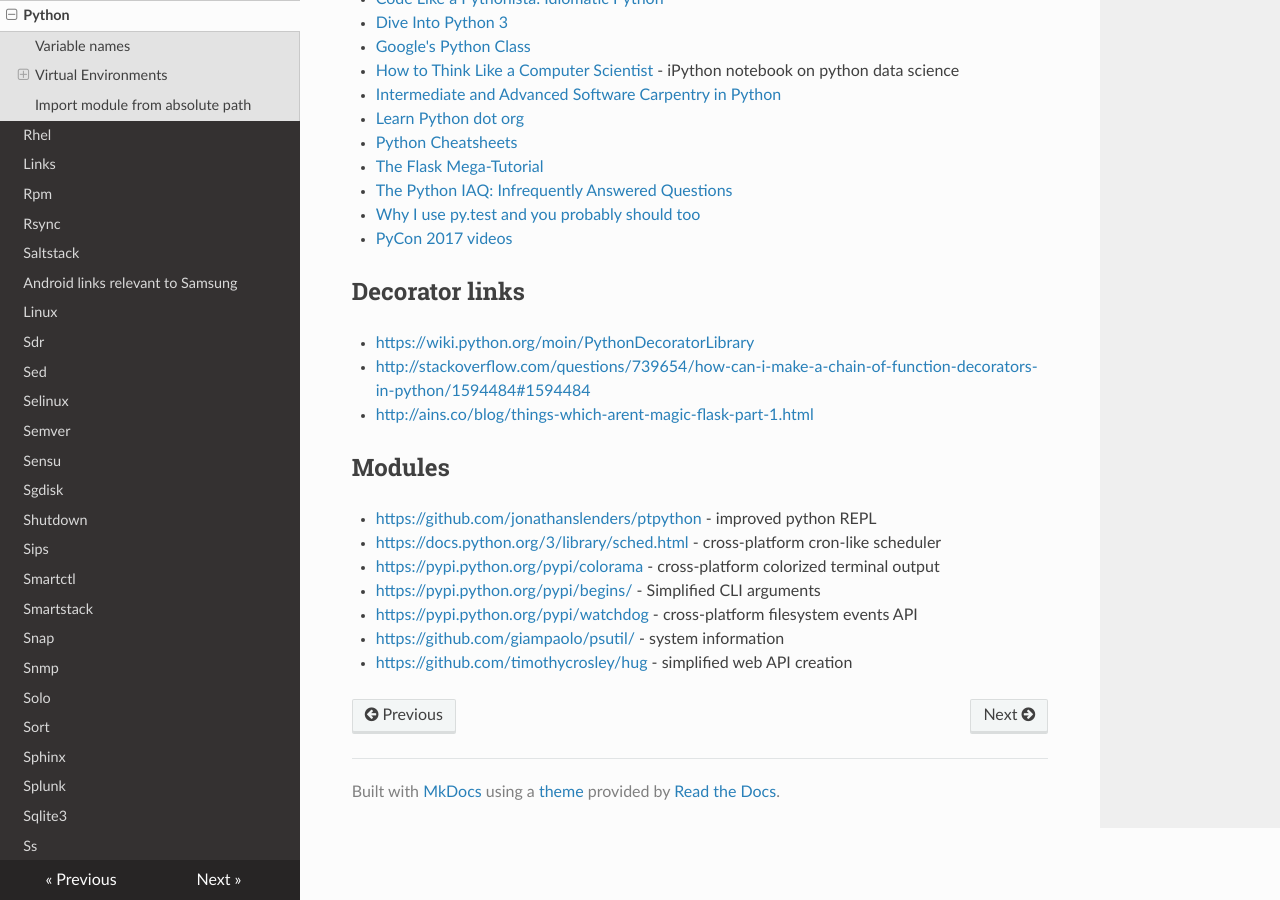
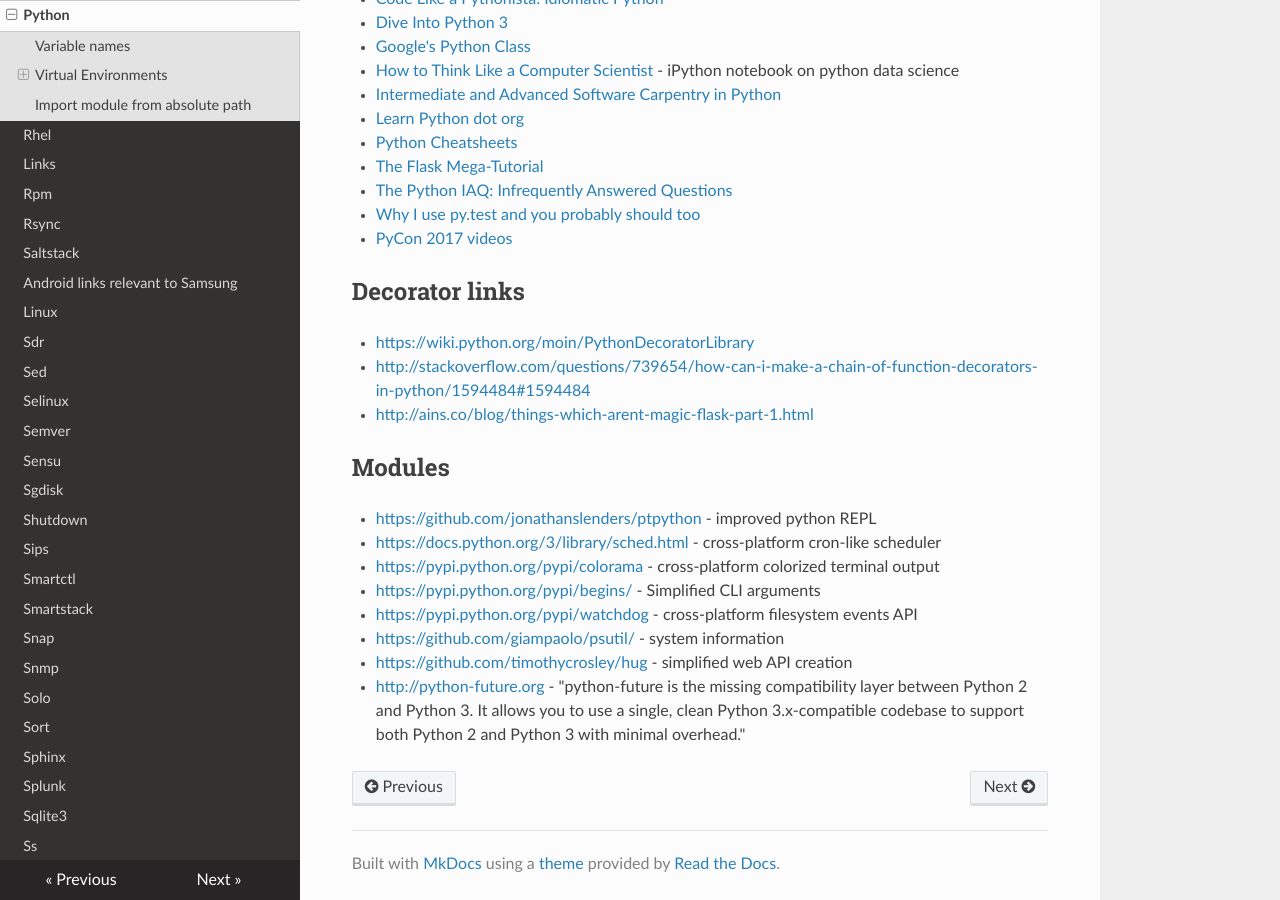
Before and after one commit to lando-cal/tech-notes, an MkDocs documentation site: the page built from docs/python.md, in a window 1280 px wide and 900 px high, scrolled down 3490 px. Built offline with MkDocs 1.6.1, drawn with Linux system fonts in a browser that asks for light colours; nearby versions of some CDN libraries.

Commit message:
Add python-future

```diff
--- a/docs/python.md
+++ b/docs/python.md
@@ -174,3 +174,4 @@ ArgSpec(args=['func'], varargs=None, keywords=None, defaults=None)
 - <https://pypi.python.org/pypi/watchdog> - cross-platform filesystem events API
 - <https://github.com/giampaolo/psutil/> - system information
 - <https://github.com/timothycrosley/hug> - simplified web API creation
+- <http://python-future.org> - "python-future is the missing compatibility layer between Python 2 and Python 3. It allows you to use a single, clean Python 3.x-compatible codebase to support both Python 2 and Python 3 with minimal overhead."
```
